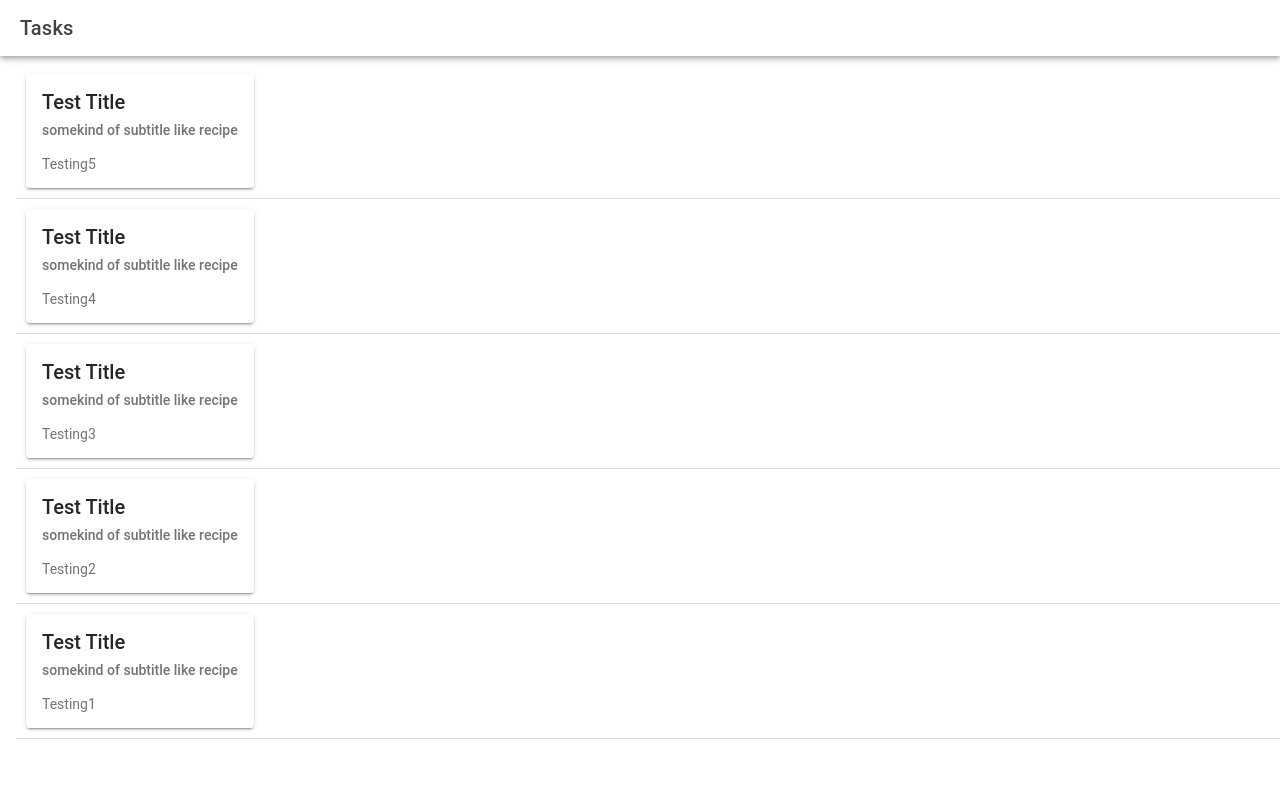
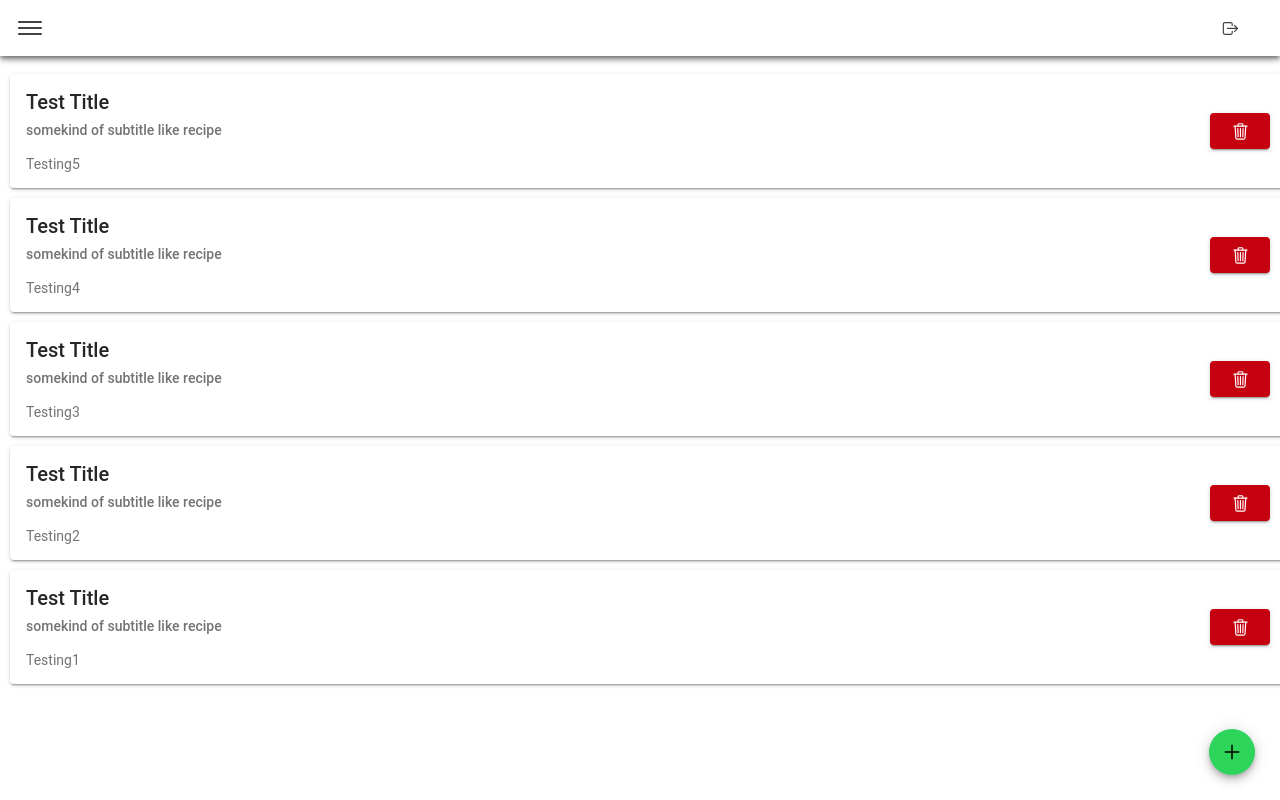
Before and after one commit to Ico-code/MobileDemoAppModule4, a React (Vite) app: page /tasklist in a window 1280 px wide. Built offline with nearby package versions, Linux system fonts and the light colour scheme.

Commit message:
added icons and form for adding tasks

```diff
--- a/package.json
+++ b/package.json
@@ -27,7 +27,8 @@
     "react": "^18.2.0",
     "react-dom": "^18.2.0",
     "react-router": "^5.3.4",
-    "react-router-dom": "^5.3.4"
+    "react-router-dom": "^5.3.4",
+    "uuid": "^10.0.0"
   },
   "devDependencies": {
     "@capacitor/cli": "6.1.2",
@@ -37,6 +38,7 @@
     "@testing-library/user-event": "^14.4.3",
     "@types/react": "^18.0.27",
     "@types/react-dom": "^18.0.10",
+    "@types/uuid": "^10.0.0",
     "@vitejs/plugin-legacy": "^5.0.0",
     "@vitejs/plugin-react": "^4.0.1",
     "cypress": "^13.5.0",
--- a/src/App.tsx
+++ b/src/App.tsx
@@ -1,8 +1,11 @@
 import { Redirect, Route, Switch } from "react-router-dom";
 import {
   IonApp,
+  IonButton,
+  IonButtons,
   IonContent,
   IonHeader,
+  IonIcon,
   IonItem,
   IonLabel,
   IonList,
@@ -49,6 +52,7 @@ import "./theme/variables.css";
 import { useEffect, useState } from "react";
 import { Component } from "ionicons/dist/types/stencil-public-runtime";
 import TaskList from "./pages/TaskList";
+import { logOutOutline, menuOutline } from "ionicons/icons";
 
 setupIonicReact();
 
@@ -62,6 +66,18 @@ const App: React.FC = () => {
   return (
     <IonApp>
       <IonReactRouter>
+        <IonHeader>
+          <IonToolbar>
+            <IonButtons>
+              <IonMenuToggle className="me-a button-size menu-icon">
+                <IonIcon icon={menuOutline}></IonIcon>
+              </IonMenuToggle>
+              <IonButton className="logOut">
+                <IonIcon icon={logOutOutline}></IonIcon>
+              </IonButton>
+            </IonButtons>
+          </IonToolbar>
+        </IonHeader>
         <IonMenu contentId="main">
           <IonHeader>
             <IonToolbar>
--- /dev/null
+++ b/src/components/AddTask.tsx
@@ -0,0 +1,77 @@
+import React, { useState } from "react";
+import { v4 as uuidv4 } from 'uuid';
+import {
+  IonContent,
+  IonHeader,
+  IonTitle,
+  IonToolbar,
+  IonButton,
+  IonModal,
+  IonInput,
+  IonItem,
+  IonLabel,
+} from "@ionic/react";
+import { Task, TaskState } from "../hooks/useTaskListService";
+
+const AddTaskModal: React.FC<{
+  isOpen: boolean;
+  onClose: () => void;
+  onSave: (task: Task) => void;
+}> = ({ isOpen, onClose, onSave }) => {
+  const [title, setTitle] = useState("");
+  const [subtitle, setSubtitle] = useState("");
+  const [description, setDescription] = useState("");
+
+  const handleSave = () => {
+    const newTask: Task = {
+      id: uuidv4(), // Generate a unique ID
+      title,
+      subtitle,
+      description,
+      state: TaskState.incomplete,
+    };
+    onSave(newTask);
+    onClose();
+  };
+
+  return (
+    <IonModal isOpen={isOpen} onDidDismiss={onClose}>
+      <IonHeader>
+        <IonToolbar>
+          <IonTitle>Add Task</IonTitle>
+          <IonButton slot="end" onClick={onClose} className="pe-3">
+            Close
+          </IonButton>
+        </IonToolbar>
+      </IonHeader>
+      <IonContent className="ion-padding">
+        <IonItem>
+          <IonLabel position="floating">Title</IonLabel>
+          <IonInput
+            value={title}
+            onIonChange={(e) => setTitle(e.detail.value!)}
+          />
+        </IonItem>
+        <IonItem>
+          <IonLabel position="floating">Subtitle</IonLabel>
+          <IonInput
+            value={subtitle}
+            onIonChange={(e) => setSubtitle(e.detail.value!)}
+          />
+        </IonItem>
+        <IonItem>
+          <IonLabel position="floating">Description</IonLabel>
+          <IonInput
+            value={description}
+            onIonChange={(e) => setDescription(e.detail.value!)}
+          />
+        </IonItem>
+        <IonButton expand="full" onClick={handleSave}>
+          Save
+        </IonButton>
+      </IonContent>
+    </IonModal>
+  );
+};
+
+export default AddTaskModal;
--- a/src/components/TaskListItem.tsx
+++ b/src/components/TaskListItem.tsx
@@ -5,8 +5,11 @@ import {
   IonCardHeader,
   IonCardSubtitle,
   IonCardTitle,
+  IonIcon,
+  IonButton,
 } from "@ionic/react";
 import { Task } from "../hooks/useTaskListService";
+import { trashOutline } from "ionicons/icons";
 
 interface ListItem {
   Task: Task;
@@ -14,15 +17,16 @@ interface ListItem {
 
 const TaskListItem: React.FC<ListItem> = ({ Task }) => {
   return (
-    <IonItem id={Task.id}>
-      <IonCard>
-        <IonCardHeader>
-          <IonCardTitle>{Task.title}</IonCardTitle>
-          <IonCardSubtitle>{Task.subtitle}</IonCardSubtitle>
-        </IonCardHeader>
-        <IonCardContent>{Task.description}</IonCardContent>
+      <IonCard id={Task.id} className="flexContainer">
+        <div>
+          <IonCardHeader>
+            <IonCardTitle>{Task.title}</IonCardTitle>
+            <IonCardSubtitle>{Task.subtitle}</IonCardSubtitle>
+          </IonCardHeader>
+          <IonCardContent>{Task.description}</IonCardContent>
+        </div>
+        <IonButton color="danger" className="ms-a button-size"><IonIcon icon={trashOutline}></IonIcon></IonButton>
       </IonCard>
-    </IonItem>
   );
 };
 
--- a/src/hooks/useTaskListService.tsx
+++ b/src/hooks/useTaskListService.tsx
@@ -1,7 +1,7 @@
 import React, { createContext, useContext, useState } from 'react';
 import { getFirestore, collection, addDoc, getDocs, updateDoc, doc } from 'firebase/firestore';
 
-enum TaskState {
+export enum TaskState {
     completed = "Completed",
     incomplete = "Incomplete"
 }
--- a/src/pages/TaskList.tsx
+++ b/src/pages/TaskList.tsx
@@ -1,19 +1,30 @@
 import TaskListItem from "../components/TaskListItem";
-import React from "react";
+import React, { useState } from "react";
 import useService, { Task } from "../hooks/useTaskListService";
 import {
   IonContent,
+  IonFab,
+  IonFabButton,
   IonHeader,
+  IonIcon,
   IonList,
   IonPage,
   IonTitle,
   IonToolbar,
   useIonViewWillEnter,
 } from "@ionic/react";
+import { add } from "ionicons/icons";
+import AddTaskModal from "../components/AddTask";
 
 const TaskList: React.FC = () => {
   const TaskListService = useService();
-  const [Tasks, setTasks] = React.useState<Task[]>([]);
+  const [tasks, setTasks] = useState<Task[]>([]);
+
+  const [isModalOpen, setIsModalOpen] = useState(false);
+
+  const handleSaveTask = (task: Task) => {
+    setTasks([...tasks, task]);
+  };
 
   useIonViewWillEnter(() => {
     setTasks(TaskListService.getTasks([""]));
@@ -28,11 +39,21 @@ const TaskList: React.FC = () => {
       </IonHeader>
       <IonContent>
         <IonList>
-          {Tasks.map((Task) => (
+          {tasks.map((Task) => (
             <TaskListItem key={Task.id} Task={Task}></TaskListItem>
           ))}
         </IonList>
       </IonContent>
+      <IonFab slot="fixed" horizontal="end" vertical="bottom" className="me-3">
+        <IonFabButton onClick={() => setIsModalOpen(true)} color="success" id="addButton">
+          <IonIcon icon={add}></IonIcon>
+        </IonFabButton>
+        <AddTaskModal
+          isOpen={isModalOpen}
+          onClose={() => setIsModalOpen(false)}
+          onSave={handleSaveTask}
+        />
+      </IonFab>
     </IonPage>
   );
 };
--- a/src/theme/variables.css
+++ b/src/theme/variables.css
@@ -4,3 +4,57 @@ http://ionicframework.com/docs/theming/ */
 .center-content {
     display: flex;
 }
+
+.pe-3 {
+    padding: 15px;
+}
+.me-3 {
+    padding: 15px;
+}
+
+.me-a {
+    margin-right: auto;
+}
+
+.ms-a {
+    margin-left:auto;
+}
+
+#addButton {
+    width: 46px;
+    height: 46px;
+}
+
+.menu-icon {
+    display: flex;
+    justify-content: center;
+    align-items: center;
+    font-size: 2rem;
+}
+
+.button-size {
+    margin-top: auto;
+    margin-bottom: auto;
+    width: 60px;
+    height: 36px;
+    margin-right: 20px;
+}
+
+.flexContainer {
+    display: flex;
+    flex-direction:row;
+    width:100%;
+}
+
+.logOut {
+    margin-left: auto !important;
+    margin-right: 20px !important;
+    width: 60px;
+    height: 40px;
+    border-radius: 10px;
+    transition: 0.25s background ease;
+}
+
+.logOut:hover {
+    background-color: red !important;
+}
```
Also changed, not shown: 1 other file (tests, documents, lock files or other folders).
